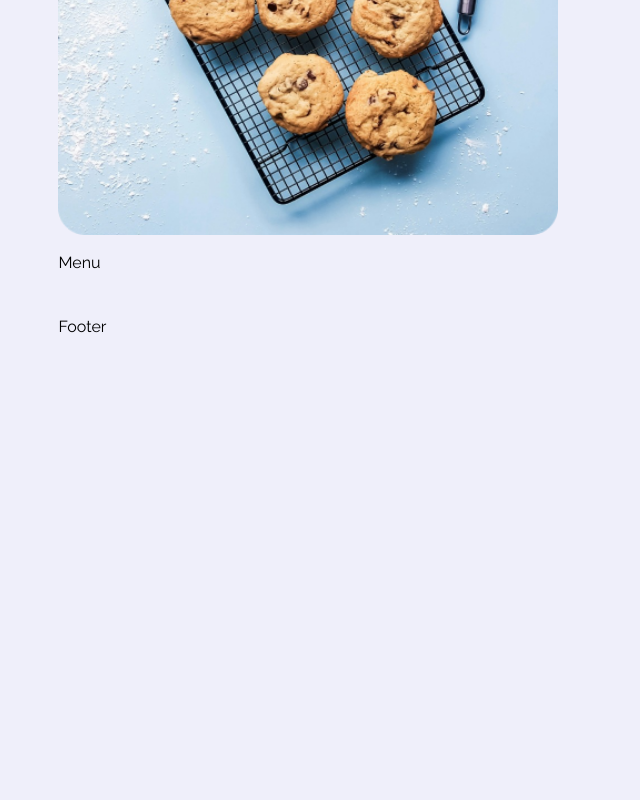
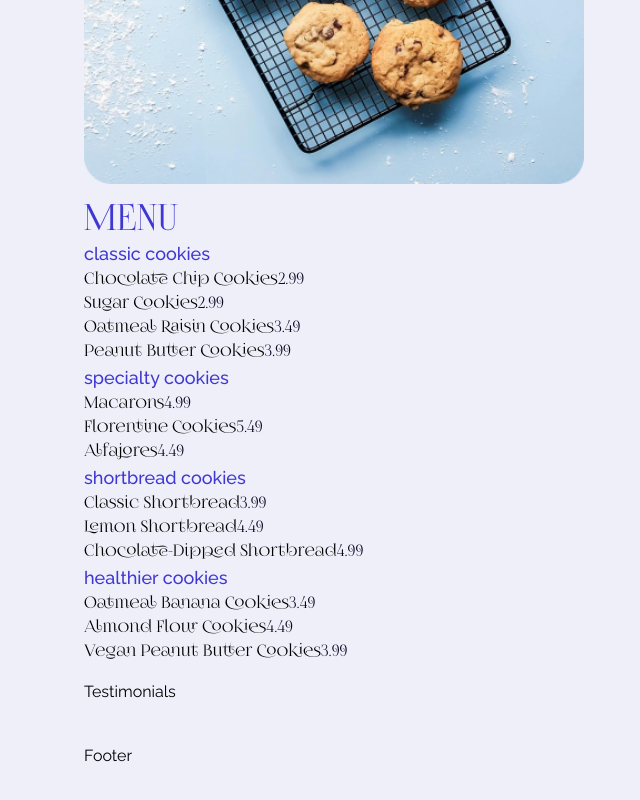
Before and after one commit to Wambui-N/Baked, a Next.js app: page / in a window 1280 px wide. Shown: the part 3020-3820 px from the top of the page, without its empty margins (44-684 px from the left). Before the commit the page ends 3419 px from the top, so only its background shows below. Built offline with nearby package versions, Linux system fonts and the light colour scheme.

Commit message:
Add menu

```diff
--- a/Data/db.json
+++ b/Data/db.json
@@ -1,9 +1,14 @@
 {
     "flavors": {
-      "classical": [
+      "classic cookies": [
         {
           "name": "Chocolate Chip Cookies",
           "description": "Soft and chewy cookies loaded with chunks of chocolate.",
+          "price": 2.99
+        },
+        {
+          "name": "Sugar Cookies",
+          "description": "Soft and chewy sugar cookies",
           "price": 2.99
         },
         {
@@ -17,7 +22,7 @@
           "price": 3.99
         }
       ],
-      "specialty": [
+      "specialty cookies": [
         {
           "name": "Macarons",
           "description": "Elegant French cookies with a delicate meringue shell and flavorful filling.",
@@ -34,7 +39,7 @@
           "price": 4.49
         }
       ],
-      "shortbread": [
+      "shortbread cookies": [
         {
           "name": "Classic Shortbread",
           "description": "Buttery and crumbly cookies with a melt-in-your-mouth texture.",
@@ -51,7 +56,7 @@
           "price": 4.99
         }
       ],
-      "healthier": [
+      "healthier cookies": [
         {
           "name": "Oatmeal Banana Cookies",
           "description": "Soft and naturally sweetened cookies made with ripe bananas, oats, and a hint of cinnamon.",
--- /dev/null
+++ b/src/Components/Flavor.tsx
@@ -0,0 +1,37 @@
+import React from "react";
+import db from "@/../Data/db.json";
+
+interface FlavorProps {
+  name: string;
+  description: string;
+  price: number;
+}
+
+interface Cookies {
+    "classic cookies": Cookies[];
+    "specialty cookies": Cookies[];
+    "shortbread cookies": Cookies[];
+    "healthier cookies": Cookies[];
+  }
+
+const Flavor = () => {
+  return (
+    <div className="grid lg:grid-cols-2 grid-cols-1 lg:gap-x-[8vw] gap-y-[3vh] place-content-between">
+      {Object.keys(db.flavors).map((category) => (
+        <div>
+          <h5 className="my-2 uppercase">{category}</h5>
+          <ul>
+            {db.flavors[category as keyof Cookies].map((flavor: FlavorProps) => (
+              <li id="Cookie" className="flex flex-row justify-between w-full my-2 py-1 border-y border-black/15">
+                <h6>{flavor.name}</h6>
+                <p>{flavor.price}</p>
+              </li>
+            ))}
+          </ul>
+        </div>
+      ))}
+    </div>
+  );
+};
+
+export default Flavor;
--- a/src/Components/Hambuger.tsx
+++ b/src/Components/Hambuger.tsx
@@ -10,7 +10,7 @@ import { Button } from "./Button";
 export const Hambuger = () => {
   const [isOpen, setIsOpen] = useState(false);
   const menuRef = useRef<any>(null);
-  const menuVis = isOpen ? "left-0" : "left-[100vw]";
+  const menuVis = isOpen ? "left-0" : "left-[100vw] hidden";
 
   const toggleMenu = () => {
     if (!isOpen) {
--- a/src/Components/Menu.tsx
+++ b/src/Components/Menu.tsx
@@ -1,7 +1,11 @@
-import React from 'react'
+import React from "react";
+import Flavor from "./Flavor";
 
 export const Menu = () => {
   return (
-    <div>Menu</div>
-  )
-}
+    <div>
+      <h2 className="my-4">Menu</h2>
+      <Flavor />
+    </div>
+  );
+};
--- a/src/Components/Process.tsx
+++ b/src/Components/Process.tsx
@@ -14,9 +14,9 @@ export const Process = () => {
         indulgence. Whether you prefer classic tastes or adventurous new
         combinations, our selection has something to please every palate.
       </p>
-      <div className="columns-3xs gap-[3vw] w-full h-[58vh] my-4">
+      <div className="grid md:grid-cols-3 grid-cols-1 gap-[3vw] w-full h-auto overflow-hidden my-4">
         <Image
-          className="object-cover object-center rounded-2xl border-[1px] border-primary h-full w-auto"
+          className="object-cover object-center rounded-2xl border-[1px] border-primary"
           src="/Image 1.png"
           alt="Mixing ingredients"
           width={500}
@@ -24,7 +24,7 @@ export const Process = () => {
           quality={100}
         />
         <Image
-          className="object-cover object-center rounded-2xl border-[1px] border-primary h-full w-auto"
+          className="object-cover object-center rounded-2xl border-[1px] border-primary"
           src="/Image 2.png"
           alt="Mixing ingredients"
           width={500}
@@ -32,7 +32,7 @@ export const Process = () => {
           quality={100}
         />
         <Image
-          className="object-cover object-center rounded-2xl border-[1px] border-primary h-full w-auto"
+          className="object-cover object-center rounded-2xl border-[1px] border-primary"
           src="/Image 3.png"
           alt="Mixing ingredients"
           width={500}
--- /dev/null
+++ b/src/Components/Testimonials.tsx
@@ -0,0 +1,9 @@
+import React from 'react'
+
+const Testimonials = () => {
+  return (
+    <div>Testimonials</div>
+  )
+}
+
+export default Testimonials
--- a/src/Components/index.tsx
+++ b/src/Components/index.tsx
@@ -3,5 +3,7 @@ import { Footer } from "./Footer";
 import { Menu } from "./Menu";
 import { Process } from "./Process";
 import { Hero } from "./Hero";
+import Flavor from "./Flavor";
+import Testimonials from "./Testimonials";
 
-export { Navbar, Footer, Menu, Process, Hero };
+export { Navbar, Footer, Menu, Process, Hero, Flavor, Testimonials };
--- a/src/app/globals.css
+++ b/src/app/globals.css
@@ -10,7 +10,7 @@
 
 body {
   font-family: "Raleway", sans-serif;
-  @apply flex flex-col gap-[5vh] bg-white md:my-[60px] sm:my-[40px] my-[15px] lg:mx-[8vw] md:mx-[6vw] sm:mx-[4vw] mx-[1vw] overflow-x-hidden;
+  @apply flex flex-col gap-[5vh] bg-white md:my-[60px] sm:my-[40px] my-[15px] lg:mx-[10vw] md:mx-[6vw] sm:mx-[4vw] mx-[1vw] overflow-x-hidden;
 }
 
 p {
@@ -25,6 +25,10 @@ h1 {
 h2 {
   @apply lg:text-4xl md:text-3xl text-2xl font-normal text-primary uppercase;
   font-family: "myFont", sans-serif;
+}
+
+h5 {
+  @apply text-primary font-medium text-lg;
 }
 
 /* Nav Styles */
@@ -82,3 +86,7 @@ button {
 .heroImg {
   @apply border-[1px] rounded-3xl border-primary basis-1/2 h-[65vh] w-auto;
 }
+
+#Cookie {
+  font-family: "myFont", sans-serif;
+}
--- a/src/app/page.tsx
+++ b/src/app/page.tsx
@@ -1,5 +1,4 @@
-import { Hero, Menu, Process } from "@/Components";
-import Image from "next/image";
+import { Hero, Menu, Process, Testimonials } from "@/Components";
 
 export default function Home() {
   return (
@@ -7,6 +6,7 @@ export default function Home() {
       <Hero />
       <Process />
       <Menu />
+      <Testimonials />
     </div>
   );
 }
```
